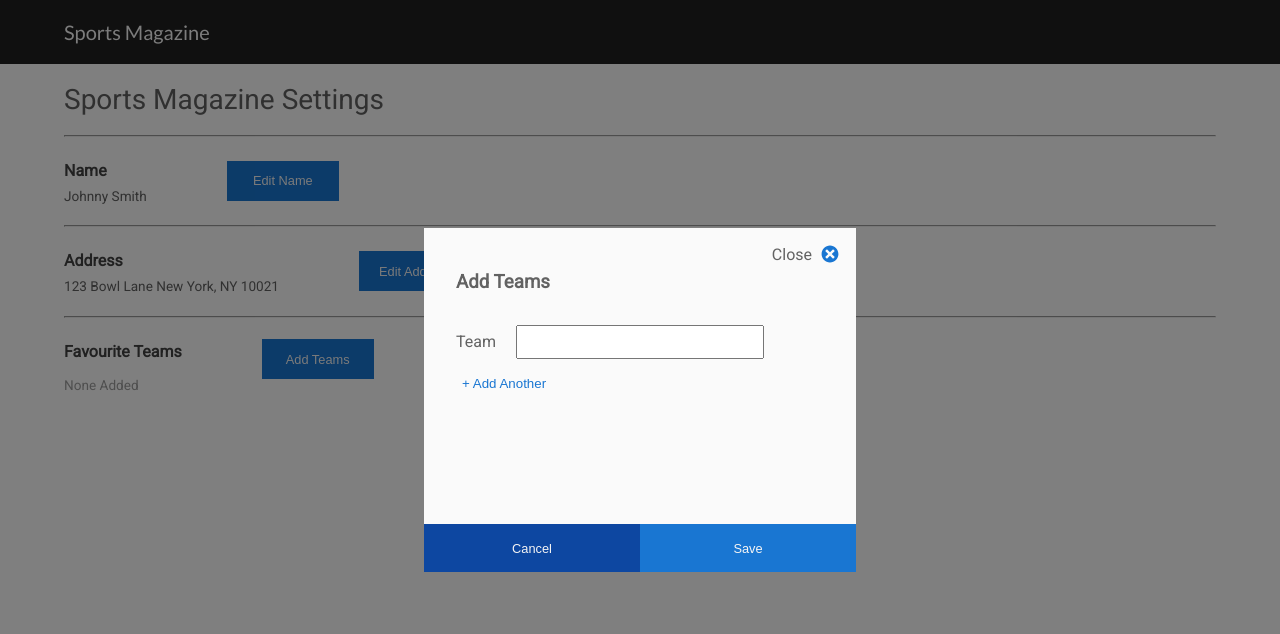
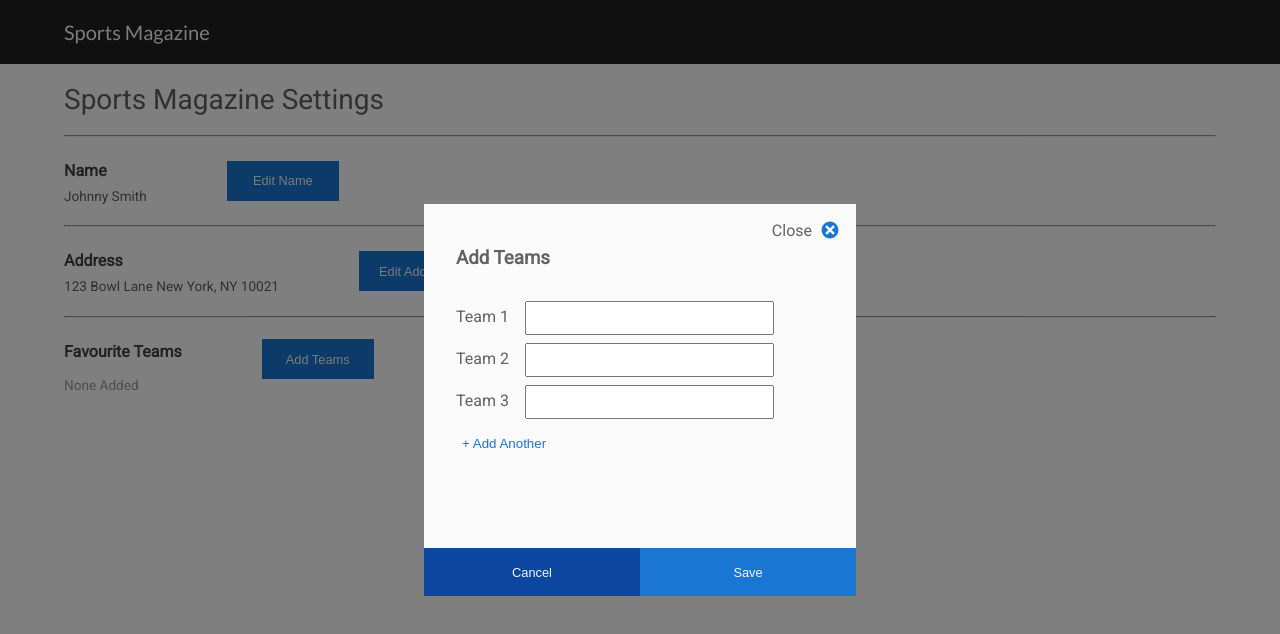
Before and after one commit to Christian-Paul/boa-challenge, a React (Create React App) app: page / in a window 1280 px wide. Both pictures are taken after a click on the button "Add Teams". Shown: the top 634 px of the page. Built offline with nearby package versions, Linux system fonts and the light colour scheme.

Commit message:
improve modal style, add input change event, add new team event

```diff
--- a/src/components/Modal.jsx
+++ b/src/components/Modal.jsx
@@ -1,12 +1,40 @@
-import React from 'react';
+import React, { Component } from 'react';
 import '../styles/Modal.css';
 
 const closeIcon = 'M10 1.6c-4.639 0-8.4 3.761-8.4 8.4s3.761 8.4 8.4 8.4 8.4-3.761 8.4-8.4c0-4.639-3.761-8.4-8.4-8.4zM14.789 13.061l-1.729 1.729-3.060-3.061-3.061 3.060-1.729-1.729 3.062-3.060-3.061-3.061 1.729-1.728 3.060 3.060 3.061-3.061 1.729 1.729-3.062 3.061 3.061 3.061z'
 
-const getFormattedName = (name) => name[0].toUpperCase() + name.substr(1)
+class Modal extends Component {
+	constructor(props) {
+		super(props);
 
-const modalTitle = (activeModal, user) => (activeModal !== 'team') ? (
-	`Edit ${getFormattedName(activeModal)}`
+		let teams = [];
+
+		for(let i = 0; i < 3; i++) {
+			if(!props.user.teams[i]) {
+				teams[i] = '';
+			}
+		}
+
+		if(props.activeModal !== 'team') {
+			this.state = {
+				value: props.user[props.activeModal]
+			}
+		} else {
+			this.state = {
+				teams: teams
+			}
+		}
+
+
+		this.modalTitle = this.modalTitle.bind(this);
+		this.getFormattedName = this.getFormattedName.bind(this);
+		this.addTeam = this.addTeam.bind(this);
+		this.handleValueChange = this.handleValueChange.bind(this);
+		this.thishandleTeamValueChange = this.handleTeamValueChange.bind(this);
+	}
+	modalTitle(activeModal, user) {
+		return (activeModal !== 'team') ? (
+			`Edit ${this.getFormattedName(activeModal)}`
 		) : (
 			(user.teams.length === 0) ? (
 				'Add Teams'
@@ -14,18 +42,65 @@ const modalTitle = (activeModal, user) => (activeModal !== 'team') ? (
 				'Update Teams'
 			)
 		)
+	}
+	getFormattedName(name) {
+		return name[0].toUpperCase() + name.substr(1)
+	}
+	addTeam() {
+		if(this.state.teams.length < 9) {
+			this.setState((prevState) => {
+				return {
+					teams: [...prevState.teams, '']
+				}
+			})
+		}
+	}
+	handleValueChange(event) {
+		this.setState({
+			value: event.target.value
+		})
+	}
+	handleTeamValueChange(event, i) {
+		let newVal = event.target.value;
 
-const Modal = ({ changeActiveModal, user, activeModal }) => (
+		this.setState((prevState) => {
+			console.log(newVal);
+			return {
+				//teams: [...prevState.teams]
+				teams: [...prevState.teams.slice(0, i), newVal, ...prevState.teams.slice(i+1)]
+			}
+		})
+	}
+	render() {
+		return (
 			<div className='modal-background'>
 				<div className='modal'>
-			<h3 className='modal-title'>{modalTitle(activeModal, user)}</h3>
+					<h3 className='modal-title'>{this.modalTitle(this.props.activeModal, this.props.user)}</h3>
+					{
+						(this.props.activeModal !== 'team') ? (
 							<div className='modal-input-row'>
-				{getFormattedName(activeModal)} <input className='modal-input' type='text'></input>
+								<label>
+									{this.getFormattedName(this.props.activeModal)}
+									<input name={this.props.activeModal} className='modal-input' type='text' onChange={this.handleValueChange} value={this.state.value}></input>
+								</label>
 							</div>
-			{activeModal === 'team' && <button className='add-team'>+ Add Another</button>}
-			<button className='modal-button modal-cancel'>Cancel</button>
+						) : (
+							this.state.teams.map((team, i) => {
+								return (
+									<div key={i} className='modal-input-row'>
+										<label>
+											Team {i+1}
+											<input className='modal-input' type='text' value={team} onChange={(event) => this.handleTeamValueChange(event, i)}></input>
+										</label>
+									</div>
+								)
+							})
+						)
+					}
+					{this.props.activeModal === 'team' && <button className='add-team' onClick={this.addTeam}>+ Add Another</button>}
+					<button className='modal-button modal-cancel' onClick={() => this.props.changeActiveModal(null)}>Cancel</button>
 					<button className='modal-button modal-save'>Save</button>
-			<div className='modal-close' onClick={() => changeActiveModal(null)}>
+					<div className='modal-close' onClick={() => this.props.changeActiveModal(null)}>
 						Close
 						<svg width='20' height='20' viewBox='0 0 20 20' className='close-icon'>
 							<path d={closeIcon}></path>
@@ -34,5 +109,7 @@ const Modal = ({ changeActiveModal, user, activeModal }) => (
 				</div>
 			</div>
 		)
+	}
+}
 
 export default Modal
--- a/src/styles/Modal.css
+++ b/src/styles/Modal.css
@@ -14,10 +14,10 @@
 .modal {
 	background-color: #fafafa;
 	width: 25rem;
-	height: 20rem;
+	min-height: 20rem;
 	display: flex;
 	flex-direction: column;
-	padding: 1.5rem 0rem 0rem 2rem;
+	padding: 1.5rem 0rem 3rem 2rem;
 	color: #626262;
 	position: relative;
 }
@@ -27,6 +27,11 @@
 	width: 20rem;
 	height: 1.75rem;
 	margin-left: 1rem;
+	padding-left: 0.2rem;
+}
+
+.modal-input-row + .modal-input-row {
+	margin-top: 0.5rem;
 }
 
 .modal-title {
@@ -36,6 +41,7 @@
 .add-team {
 	color: #1976D2;
 	margin-top: 1rem;
+	margin-bottom: 2rem;
 	cursor: pointer;
 	border: none;
 	background-color: #fafafa;
```
Lines whose indentation alone changed are shown as unchanged.
